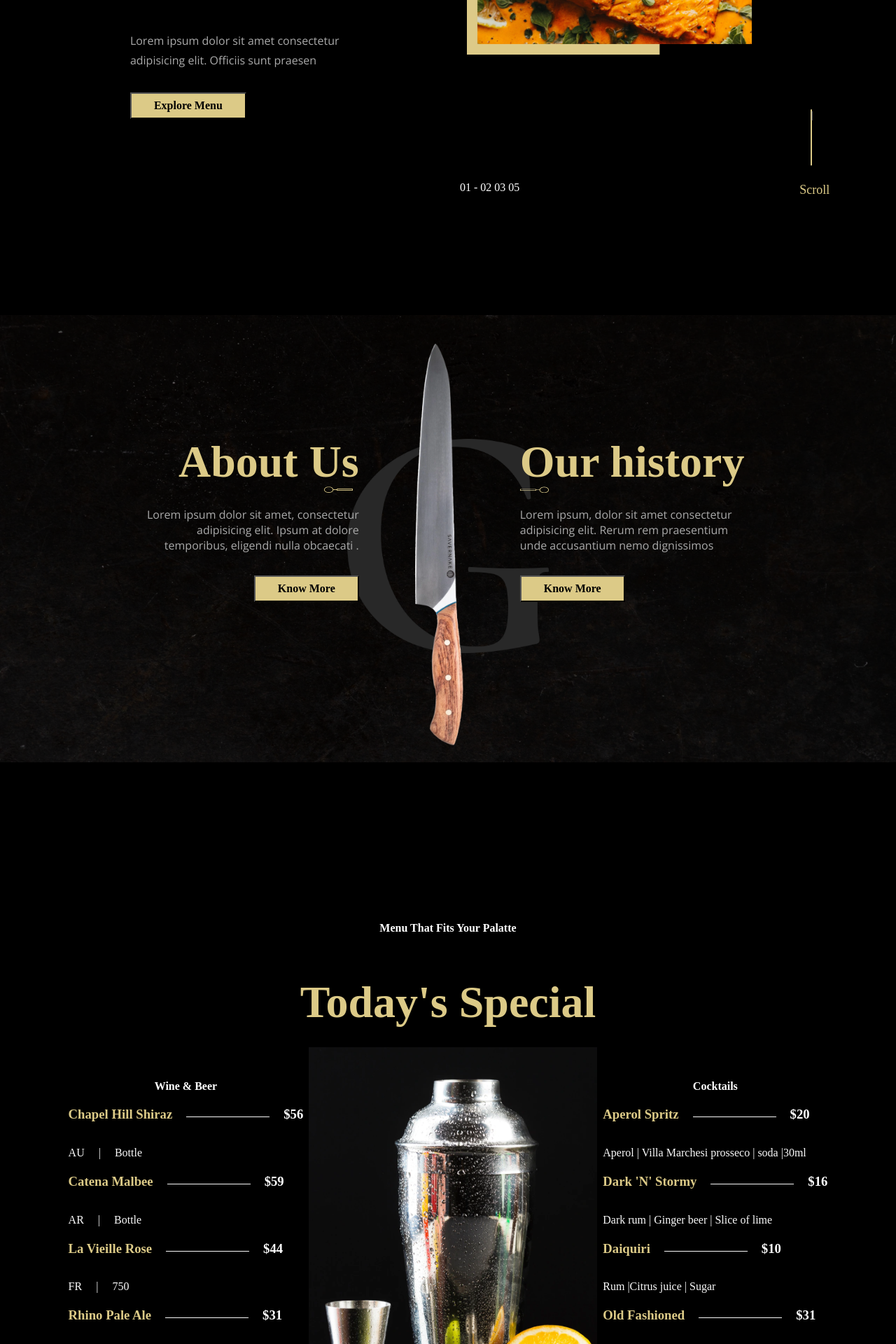
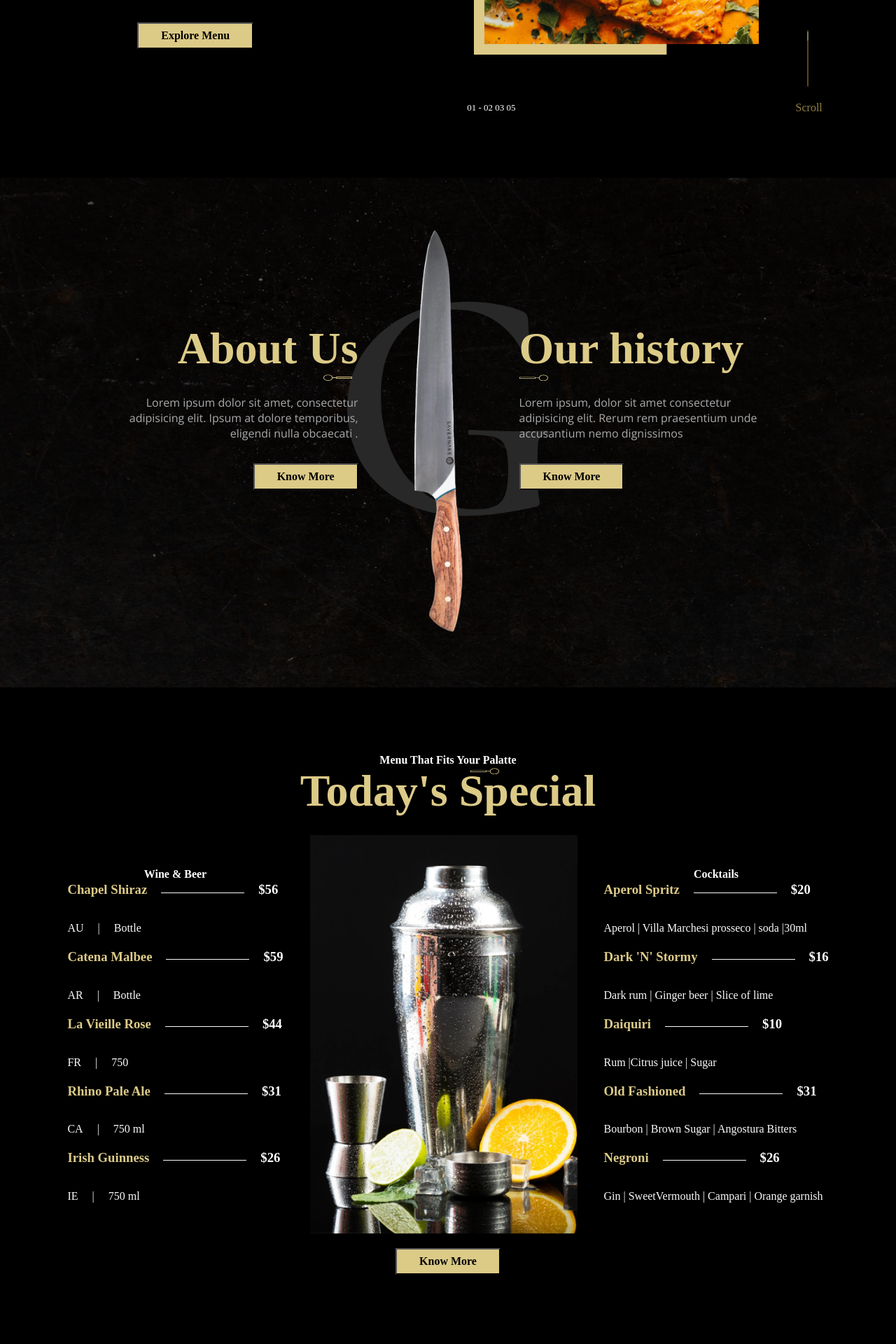
Before and after one commit to addyjerry/Getrich_restaurant, a React (Vite) app: page / in a window 1280 px wide. Shown: the part 580-2500 px from the top of the page at 70% size. Built offline with nearby package versions, Linux system fonts and the light colour scheme; a web font is replaced by a local one.

Commit message:
final correction

```diff
--- a/src/Components/About/About.css
+++ b/src/Components/About/About.css
@@ -4,7 +4,7 @@
   margin: 3rem 0;
   padding: 8px 10px;
   gap: 1rem;
-  margin-bottom: 14rem;
+  margin-bottom: 8rem;
 }
 .ad {
   display: flex;
@@ -30,7 +30,7 @@
 }
 .text__area h1 {
   font-family: Cormorant Upright;
-  font-size: 72px;
+  font-size: 62px;
   line-height: 130%;
   font-weight: 700;
   color: rgba(220, 202, 135, 1);
@@ -79,15 +79,16 @@
 }
 .undernum {
   color: white;
+  font-size: small;
 }
 .scroll {
   display: block;
-  color: rgba(220, 202, 135, 1);
-  font-size: large;
+  color: rgb(146, 128, 64);
+  font-size: medium;
   margin-top: -7rem;
 }
 .scroll h5 {
-  background-color: rgba(220, 202, 135, 1);
+  background-color: rgb(85, 71, 21);
   height: 5rem;
   width: 2px;
   margin-left: 1rem;
--- a/src/Components/About/About.jsx
+++ b/src/Components/About/About.jsx
@@ -17,7 +17,7 @@ export const About = () => {
           <h1>The Key To Fine Dining</h1>
           <p>
             Lorem ipsum dolor sit amet consectetur adipisicing elit. Officiis
-            sunt praesen
+            sunt praesen Lorem ipsum dolor sit amet consectetur adipisicing
           </p>
           <Button>Explore Menu</Button>
         </div>
--- a/src/Components/Aboutus/Aboutus.css
+++ b/src/Components/Aboutus/Aboutus.css
@@ -1,10 +1,8 @@
 .about__us {
   background-image: url("../../assets/images/back.webp");
   background-repeat: no-repeat;
-  background-size: contain;
+  background-size: auto;
   position: relative;
-  display: block;
-  height: 120vh;
   padding: 10px 8px;
   place-items: center;
 }
@@ -14,7 +12,7 @@
   top: 0;
   left: 0;
   width: 100%;
-  height: 80%;
+  height: 100%;
   background-color: rgba(0, 0, 0, 0.6);
   z-index: 0;
 }
@@ -33,14 +31,13 @@
   left: 50%;
   transform: translate(-50%, -4%);
 }
-.on__top {
+.about__us .on__top {
   position: relative;
   z-index: 2;
   place-self: center;
   display: inline-flex;
   gap: 5rem;
-  padding: 10rem;
-  transform: translateY(-18%);
+  padding: 2rem 8rem;
 }
 .left {
   margin-top: 5rem;
@@ -57,7 +54,7 @@
   font-family: Cormorant Upright;
   color: rgba(220, 202, 135, 1);
   font-size: 4rem;
-  margin-bottom: -7px;
+  margin-bottom: -5px;
 }
 .left p {
   font-family: Open Sans;
@@ -74,7 +71,7 @@
   font-family: Cormorant Upright;
   color: rgba(220, 202, 135, 1);
   font-size: 4rem;
-  margin-bottom: -7px;
+  margin-bottom: -5px;
 }
 .right p {
   font-family: Open Sans;
@@ -110,8 +107,8 @@
     padding: 0rem;
     position: absolute;
   }
-  .on__top {
-    gap: 5px;
+  .about__us .on__top {
+    gap: 0px;
     padding: 1rem 3rem;
     transform: translateY(-35%);
   }
@@ -153,19 +150,22 @@
     background-image: none;
     transform: translateY(0%);
     width: 90vw;
-    padding: 0rem 1rem;
+    padding: 0rem 2rem;
+    margin-bottom: -19rem;
   }
-
-  .on__top {
+  .about__us::before {
+    display: none;
+  }
+  .about__us .on__top {
     z-index: 2;
-    place-self: left;
-    place-content: left;
     display: inline-block;
-    padding: 0rem;
-    transform: translateY(-35%);
+    padding: 0rem 13rem;
+    transform: translateY(-40%);
+    margin-left: -1.3rem;
   }
   .left {
-    text-align: left;
+    text-align: center;
+    margin-bottom: 3rem;
   }
 
   .left h2 {
@@ -181,7 +181,7 @@
     width: 31px;
   }
   .right {
-    text-align: left;
+    text-align: center;
   }
   .right h2 {
     font-family: Cormorant Upright;
@@ -192,7 +192,7 @@
     height: 500px;
     width: 4.2em;
     align-self: center;
-    padding: 3rem 8rem;
+    padding: 0rem 8rem;
   }
   .features__about {
     padding: 0rem;
--- a/src/Components/Awards/Awards.css
+++ b/src/Components/Awards/Awards.css
@@ -114,6 +114,7 @@
     margin-left: 7px;
     font-size: medium;
     background-image: none;
+    padding: 0 1rem;
   }
   .awards::before {
     display: none;
@@ -132,7 +133,7 @@
   .awards__image img {
     margin-top: 5px;
     padding: 0px;
-    width: 327px;
+    width: 307px;
     height: 346px;
   }
   .first img {
--- a/src/Components/Chef/Chef.css
+++ b/src/Components/Chef/Chef.css
@@ -102,9 +102,10 @@
 @media screen and (max-width: 600px) {
   .chef {
     display: block;
-    margin-top: 2rem;
+    margin-top: 0rem;
     text-align: center;
     width: 100vw;
+    padding: 2rem 0;
   }
   .chef::before {
     display: none;
@@ -119,8 +120,8 @@
   }
   .chef__text p {
     text-align: left;
-    margin-left: -5rem;
-    width: 90vw;
+    margin-left: -4rem;
+    width: 84vw;
   }
   .ontop {
     z-index: 2;
--- a/src/Components/Contact/Contact.css
+++ b/src/Components/Contact/Contact.css
@@ -1,10 +1,15 @@
 .contact {
-  margin-top: 2rem;
+  margin-top: 0rem;
   background-image: url("../../assets/images/back.webp");
-  display: flex;
+
   place-content: center;
   gap: 5px;
   position: relative;
+}
+.contact .ontop {
+  display: flex;
+  position: relative;
+  z-index: 2;
 }
 .contact::before {
   content: "";
@@ -27,8 +32,12 @@
   color: rgba(220, 202, 135, 1);
   margin-top: -5px;
 }
-.contact__text h2 {
+
+.contact h2 {
   font-family: Cormorant Upright;
+  text-align: left;
+  place-content: center;
+  z-index: 2;
 }
 .contact__text {
   padding: 5rem;
@@ -66,14 +75,17 @@
 
     width: 60vw;
   }
-  .ontop {
+  .contact .ontop {
     z-index: 2;
-    display: block;
+    display: flex;
+    flex-direction: column-reverse;
     padding: 0rem;
     place-content: center;
-    gap: 3rem;
+    gap: 0rem;
   }
-
+  .contact h2 {
+    place-self: center;
+  }
   .contact::before {
     display: none;
   }
@@ -94,6 +106,9 @@
   .contact__text {
     padding: 0rem;
   }
+  .contact h2 {
+    place-self: center;
+  }
 }
 @media screen and (max-width: 600px) {
   .contact {
@@ -101,6 +116,7 @@
     margin-top: 2rem;
     text-align: center;
     width: 100vw;
+    padding: 2rem 0;
   }
   .contact::before {
     display: none;
@@ -118,4 +134,8 @@
 
     width: 90vw;
   }
+  .contact .ontop {
+    display: flex;
+    flex-direction: column-reverse;
+  }
 }
--- a/src/Components/Footer/Footer.css
+++ b/src/Components/Footer/Footer.css
@@ -21,10 +21,11 @@
 }
 .below {
   display: flex;
-  gap: 5rem;
+  gap: 3.5rem;
   text-align: center;
   place-content: center;
   font-size: medium;
+  padding: 0 5rem;
 }
 .contact__us h2 {
   font-family: Cormorant Upright;
@@ -41,15 +42,16 @@
   text-align: center;
   background-color: black;
   border: 1px solid rgb(95, 95, 95);
-  padding: 5rem;
+  padding: 5rem 9rem;
   place-self: center;
-  margin: 0 4rem;
+  margin: 0 2rem;
 }
 .newsletter input {
-  width: 30rem;
+  width: 20rem;
   height: 8px;
-  font-size: larger;
-  padding: 1rem;
+  font-size: large;
+
+  padding: 13px;
   background-color: black;
   color: white;
   margin: 3px;
@@ -71,7 +73,7 @@
 }
 .top {
   display: block;
-  color: rgba(220, 202, 135, 1);
+  color: rgb(129, 108, 33);
   font-size: large;
   place-self: center;
   position: relative;
@@ -79,7 +81,7 @@
   margin-left: 2rem;
 }
 .top h5 {
-  background-color: rgb(161, 144, 81);
+  background-color: rgb(99, 81, 15);
   height: 5rem;
   margin-top: -5rem;
   width: 2px;
@@ -119,7 +121,10 @@ footer::before {
   background-color: rgba(0, 0, 0, 0.6);
   z-index: 0;
 }
-
+#cop {
+  text-align: center;
+  margin-left: 7rem;
+}
 @media screen and (min-width: 601px) and (max-width: 1024px) {
   .newsletter h1 {
     font-size: 2rem;
@@ -154,7 +159,7 @@ footer::before {
 }
 @media screen and (max-width: 600px) {
   .newsletter h1 {
-    font-size: 2rem;
+    font-size: medium;
   }
   .below {
     display: block;
@@ -163,10 +168,10 @@ footer::before {
   .newsletter {
     text-align: center;
     padding: 0rem;
-    margin: 8px;
+    margin: 38px;
   }
   .newsletter input {
-    width: 20rem;
+    width: 17rem;
     height: 2rem;
     font-size: medium;
     padding: 5px;
@@ -188,8 +193,16 @@ footer::before {
   footer {
     margin-top: 2rem;
     margin-bottom: 3rem;
+    padding: 1rem 3rem;
   }
   .top {
     display: none;
   }
+  footer .ontop {
+    padding: 0 1rem;
+  }
+  #cop {
+    text-align: center;
+    margin-left: 0rem;
+  }
 }
--- a/src/Components/Gallery/Gallery.css
+++ b/src/Components/Gallery/Gallery.css
@@ -62,6 +62,7 @@
   }
   .gallery__images {
     display: block;
+    padding: 5rem 0;
   }
 
   .gallery__images img {
--- a/src/Components/Special/Special.css
+++ b/src/Components/Special/Special.css
@@ -1,12 +1,14 @@
 .Special {
   font-family: Cormorant Upright;
   color: rgba(255, 255, 255, 1);
-  margin-top: -8rem;
+  margin-top: 1rem;
+  padding: 4rem;
 }
 .Special h2 {
   text-align: center;
   padding: 2px;
   font-size: medium;
+  margin-bottom: -5px;
 }
 .Special h1 {
   font-size: 64px;
@@ -14,6 +16,7 @@
   color: rgba(220, 202, 135, 1);
   text-align: center;
   padding: 5px;
+  margin-top: -1.4rem;
 }
 .main__special {
   display: flex;
@@ -50,14 +53,18 @@
   color: rgba(250, 250, 250, 1);
 }
 .special__center img {
-  width: 412px;
-  height: 600px;
-  padding: 0px 8px;
+  width: 382px;
+  height: 570px;
+  padding: 0px 38px;
   margin-top: -2rem;
 }
 #special__button {
   place-self: center;
   text-align: center;
+}
+#spoon {
+  width: 41px;
+  margin-left: 38rem;
 }
 
 @media screen and (min-width: 601px) and (max-width: 1024px) {
@@ -65,9 +72,11 @@
     text-align: center;
     padding: 0px;
     font-size: small;
+    margin-bottom: 5px;
   }
   .Special h1 {
     font-size: 30px;
+    margin-top: 1rem;
   }
   .Special {
     margin-top: -30rem;
@@ -86,6 +95,10 @@
     width: 212px;
     height: 260px;
     padding: 2px;
+  }
+  #spoon {
+    width: 31px;
+    margin-left: 20rem;
   }
 }
 
--- a/src/Components/Special/Special.jsx
+++ b/src/Components/Special/Special.jsx
@@ -5,11 +5,13 @@ import Button from "../Button/Button";
 import { Wines, cocktails } from "../data/index";
 import CocktailCard from "./CocktailCard";
 import WineCard from "./WineCard";
+import key from "../../assets/images/spoon.webp";
 
 const Special = () => {
   return (
     <section className="Special" id="Special">
       <h2>Menu That Fits Your Palatte </h2>
+      <img src={key} alt="spoon" id="spoon" />
       <h1>Today's Special</h1>
       <div className="main__special">
         <div className="special__side">
--- a/src/Components/Video/Video.css
+++ b/src/Components/Video/Video.css
@@ -1,7 +1,7 @@
 .video img {
   width: 99vw;
   height: 703px;
-  border: 2px solid rgba(220, 202, 135, 1);
+
   place-self: center;
 }
 
--- a/src/Components/data/index.js
+++ b/src/Components/data/index.js
@@ -1,7 +1,7 @@
 export const Wines = [
   {
     id: 1,
-    name: "Chapel Hill Shiraz",
+    name: "Chapel  Shiraz",
     price: 56,
     origin: "AU",
     quantity: "Bottle",
```
